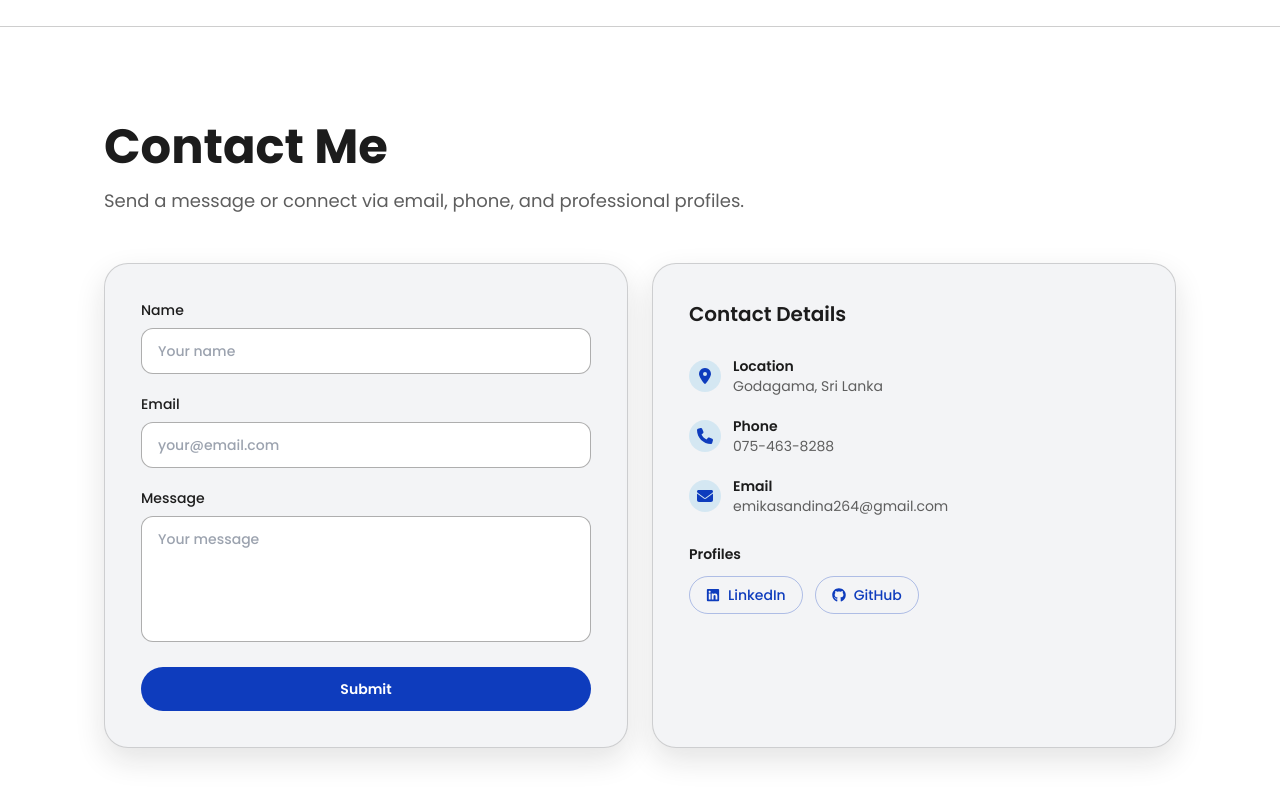
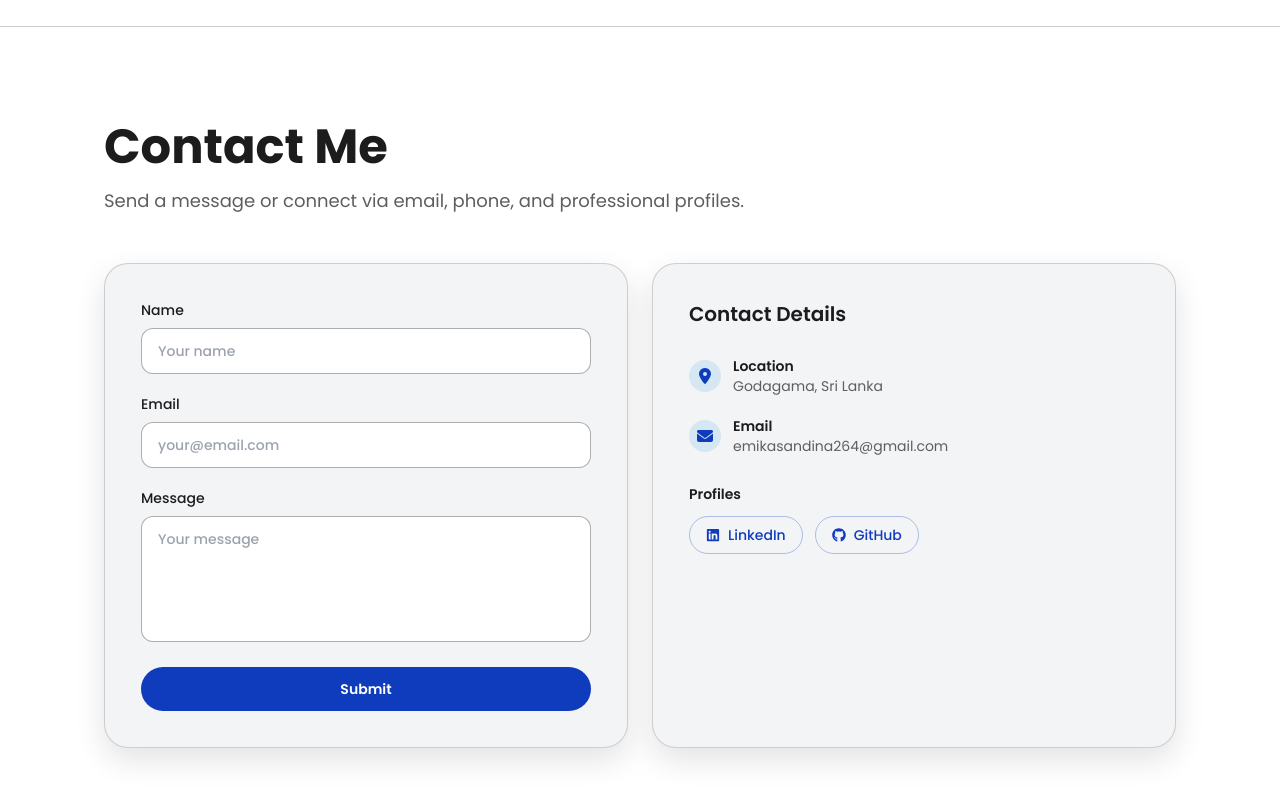
Before and after one commit to emika-sandina/portfolio-web-dashboard, a React (Vite) app: page / in a window 1280 px wide. Shown: the part 3187-3987 px from the top of the page. Built offline with nearby package versions, Linux system fonts and the light colour scheme.

Commit message:
updated contact section

```diff
--- a/src/components/ContactSection.jsx
+++ b/src/components/ContactSection.jsx
@@ -162,16 +162,6 @@ function ContactSection() {
 
               <div className="flex items-start gap-3">
                 <span className="mt-1 rounded-full bg-brandLightBlue/15 p-2 text-brandDarkBlue">
-                  <FaPhone />
-                </span>
-                <div>
-                  <p className="text-sm font-semibold text-brandBlack">Phone</p>
-                  <p className="text-sm">075-463-8288</p>
-                </div>
-              </div>
-
-              <div className="flex items-start gap-3">
-                <span className="mt-1 rounded-full bg-brandLightBlue/15 p-2 text-brandDarkBlue">
                   <FaEnvelope />
                 </span>
                 <div>
```
